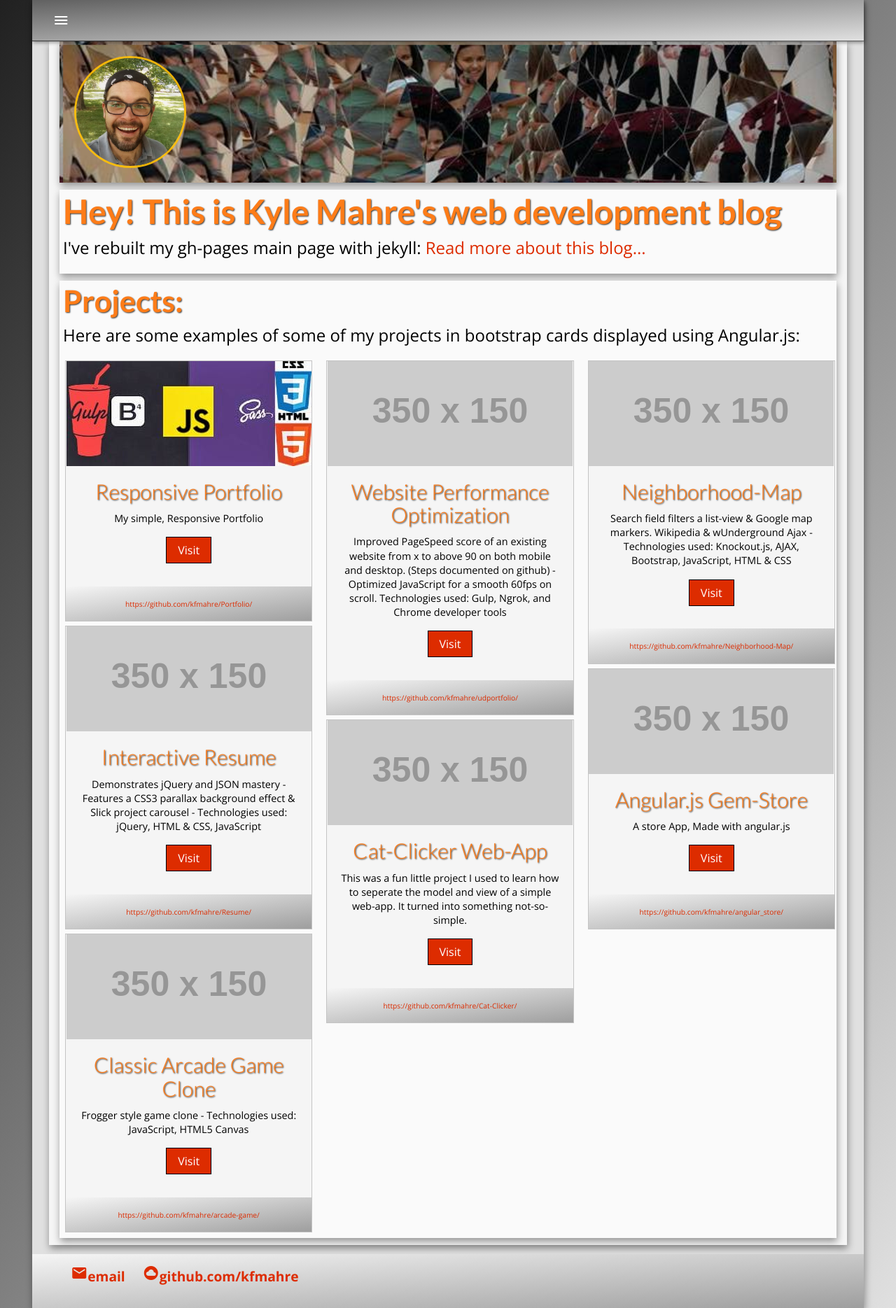
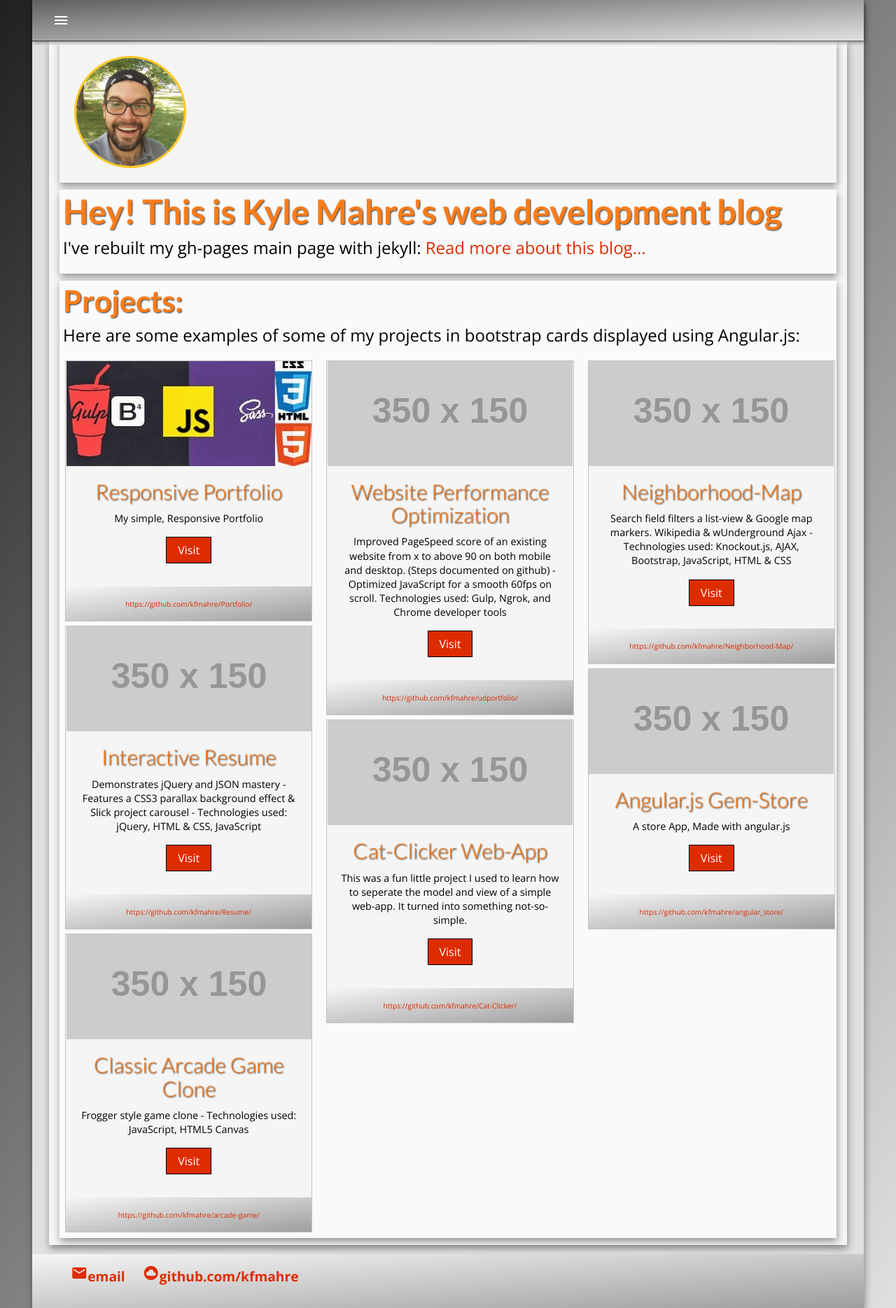
Before and after one commit to kfmahre/kfmahre.github.io, a Jekyll site: the page built from index.html, in a window 1280 px wide. Shown: the whole page at 70% size. Built offline with Jekyll 4.4.1, drawn with Linux system fonts in a browser that asks for light colours.

Commit message:
style: still experimenting with header bg display

```diff
--- a/css/main.scss
+++ b/css/main.scss
@@ -254,9 +254,7 @@ hr {
 .my-pictureDiv {
   width: 100%;
   max-height: 15em;
-  background-image: url(http://kfmahre.github.io/mirror.jpg);
-  background-origin: content-box;
-  background-size: cover;
+  background: url(http://kfmahre.github.io/mirror.jpg) cover content-box;
   padding: 5px;
   margin: 0 0 10px 0;
   @include box-shadow(1px,5px,10px,rgba(0,0,0,0.4));
```
Also changed, not shown: css/main.css.
